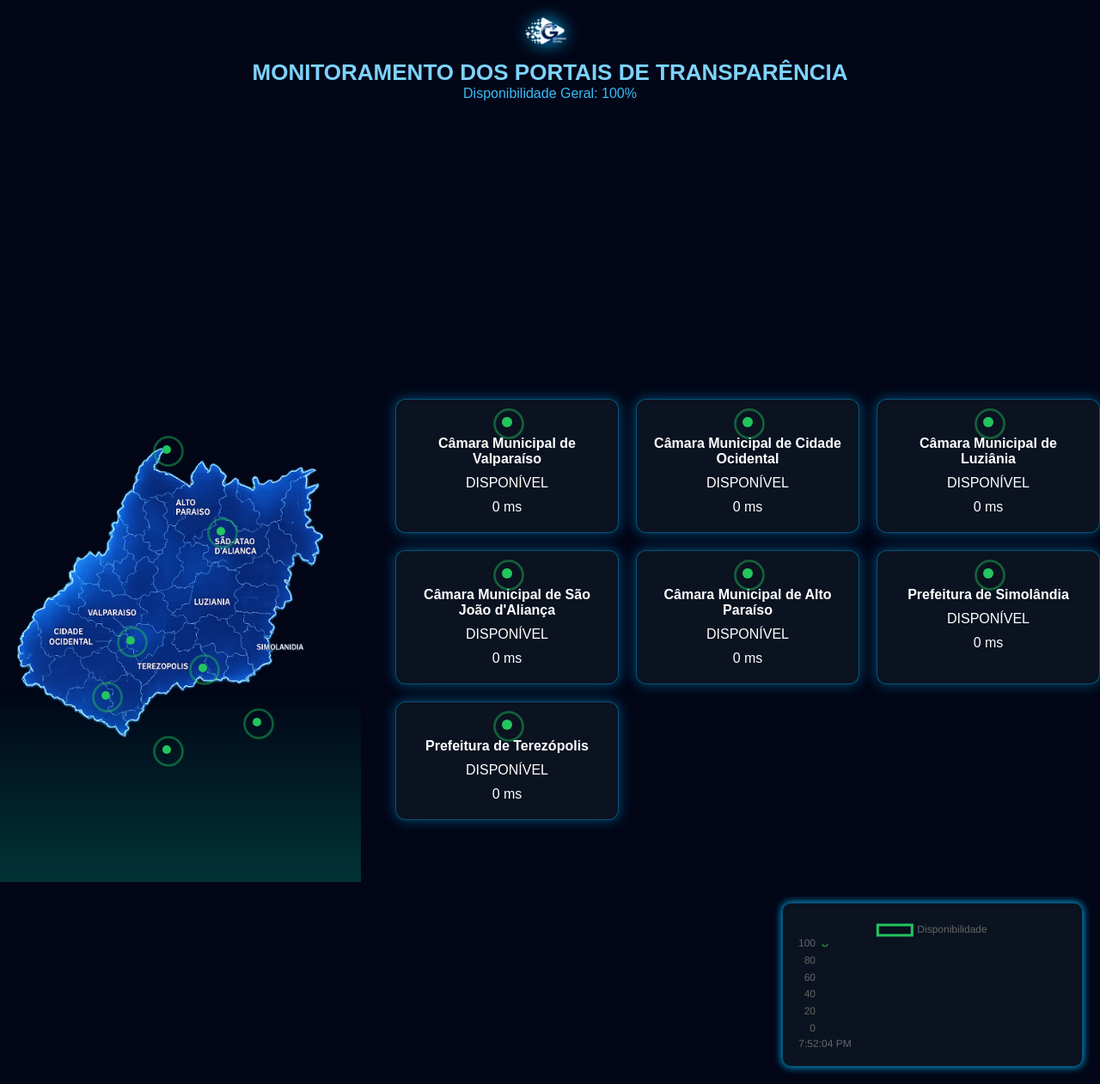
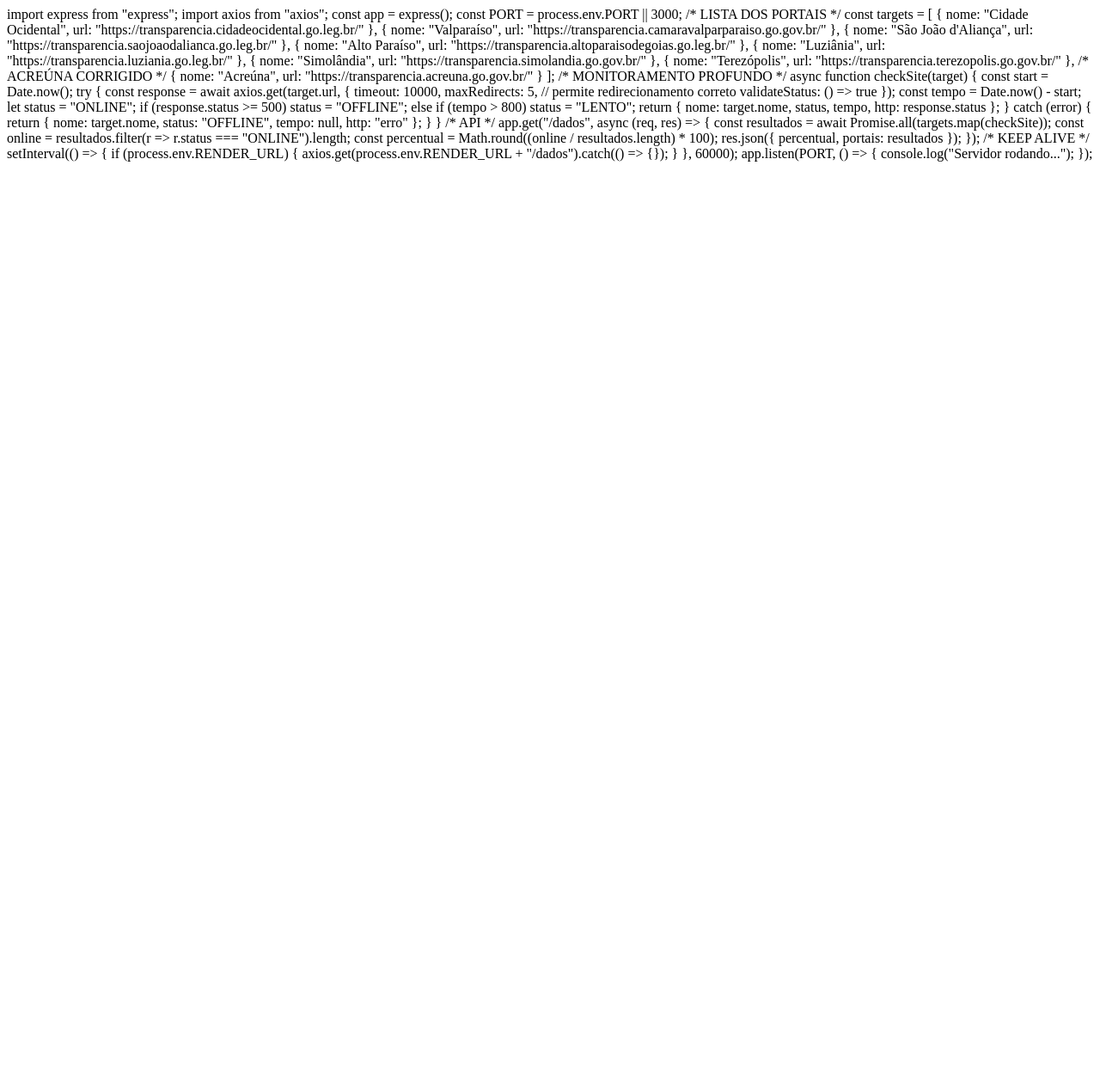
Before and after one commit to besttecsystem2025-cell/painel-noc-transparencia, a Flask app: page / in a window 1280 px wide. Shown: the whole page at 86% size. Run offline with Flask 3, Linux system fonts and the light colour scheme; data that the repository does not hold is empty.

Commit message:
Update dashboard.html

```diff
--- a/templates/dashboard.html
+++ b/templates/dashboard.html
@@ -1,416 +1,85 @@
-<!DOCTYPE html>
-<html lang="pt-br">
 
-<head>
+import express from "express";
+import axios from "axios";
 
-<meta charset="UTF-8">
-<meta name="viewport" content="width=device-width, initial-scale=1.0">
+const app = express();
+const PORT = process.env.PORT || 3000;
 
-<title>Centro de Monitoramento</title>
+/* LISTA DOS PORTAIS */
+const targets = [
+  { nome: "Cidade Ocidental", url: "https://transparencia.cidadeocidental.go.leg.br/" },
+  { nome: "Valparaíso", url: "https://transparencia.camaravalparparaiso.go.gov.br/" },
+  { nome: "São João d'Aliança", url: "https://transparencia.saojoaodalianca.go.leg.br/" },
+  { nome: "Alto Paraíso", url: "https://transparencia.altoparaisodegoias.go.leg.br/" },
+  { nome: "Luziânia", url: "https://transparencia.luziania.go.leg.br/" },
+  { nome: "Simolândia", url: "https://transparencia.simolandia.go.gov.br/" },
+  { nome: "Terezópolis", url: "https://transparencia.terezopolis.go.gov.br/" },
 
-<script src="https://cdn.jsdelivr.net/npm/chart.js"></script>
+  /* ACREÚNA CORRIGIDO */
+  { nome: "Acreúna", url: "https://transparencia.acreuna.go.gov.br/" }
+];
 
-<style>
+/* MONITORAMENTO PROFUNDO */
+async function checkSite(target) {
 
-*{
-margin:0;
-padding:0;
-box-sizing:border-box;
-}
+  const start = Date.now();
 
-html,body{
-width:100vw;
-height:100vh;
-overflow:hidden;
-background:#020617;
-font-family:Arial;
-color:white;
-}
+  try {
 
-/* HEADER */
+    const response = await axios.get(target.url, {
+      timeout: 10000,
+      maxRedirects: 5, // permite redirecionamento correto
+      validateStatus: () => true
+    });
 
-header{
-text-align:center;
-padding:10px;
-}
+    const tempo = Date.now() - start;
 
-header img{
-height:55px;
-filter:drop-shadow(0 0 10px #00bfff);
-}
+    let status = "ONLINE";
 
-h1{
-font-size:26px;
-color:#7dd3fc;
-}
+    if (response.status >= 500) status = "OFFLINE";
+    else if (tempo > 800) status = "LENTO";
 
-.status{
-color:#38bdf8;
-}
+    return {
+      nome: target.nome,
+      status,
+      tempo,
+      http: response.status
+    };
 
-/* LAYOUT */
+  } catch (error) {
 
-.container{
+    return {
+      nome: target.nome,
+      status: "OFFLINE",
+      tempo: null,
+      http: "erro"
+    };
 
-width:100%;
-height:calc(100vh - 100px);
-
-display:flex;
-
-justify-content:center;
-align-items:center;
-
-gap:40px;
-
-}
-
-/* MAPA */
-
-.mapa{
-
-width:420px;
-
-position:relative;
-
-overflow:hidden;
-
-}
-
-.mapa img{
-width:100%;
-}
-
-/* SCAN */
-
-.scan{
-
-position:absolute;
-
-width:100%;
-height:100%;
-
-background:linear-gradient(
-180deg,
-transparent,
-rgba(0,255,200,0.25),
-transparent
-);
-
-animation:scan 5s linear infinite;
-
-}
-
-@keyframes scan{
-
-0%{transform:translateY(-100%)}
-100%{transform:translateY(100%)}
-
-}
-
-/* RADAR NAS CIDADES */
-
-.city{
-
-position:absolute;
-
-width:10px;
-height:10px;
-
-background:#22c55e;
-
-border-radius:50%;
-
-}
-
-.city::after{
-
-content:'';
-
-position:absolute;
-
-width:24px;
-height:24px;
-
-border-radius:50%;
-
-border:2px solid #22c55e;
-
-top:-7px;
-left:-7px;
-
-animation:radar 2s infinite;
-
-}
-
-@keyframes radar{
-
-0%{
-transform:scale(.5);
-opacity:1;
-}
-
-100%{
-transform:scale(2);
-opacity:0;
-}
-
-}
-
-/* POSIÇÕES */
-
-.alto{top:20%; left:45%;}
-.valparaiso{top:55%; left:35%;}
-.cidade{top:65%; left:28%;}
-.luziania{top:60%; left:55%;}
-.saojoao{top:35%; left:60%;}
-.simolandia{top:70%; left:70%;}
-.terezopolis{top:75%; left:45%;}
-
-/* CARDS */
-
-.cards{
-
-display:grid;
-
-grid-template-columns:repeat(3,260px);
-
-gap:20px;
-
-}
-
-/* CARD */
-
-.card{
-
-background:#0b1220;
-
-border-radius:12px;
-
-padding:20px;
-
-text-align:center;
-
-border:1px solid rgba(0,180,255,.4);
-
-box-shadow:0 0 15px rgba(0,180,255,.4);
-
-display:flex;
-
-flex-direction:column;
-
-align-items:center;
-
-gap:10px;
-
-}
-
-.radar{
-
-width:12px;
-height:12px;
-
-background:#22c55e;
-
-border-radius:50%;
-
-position:relative;
-
-}
-
-.radar::after{
-
-content:'';
-
-position:absolute;
-
-width:24px;
-height:24px;
-
-border-radius:50%;
-
-border:2px solid #22c55e;
-
-top:-6px;
-left:-6px;
-
-animation:radar 2s infinite;
-
-}
-
-/* GRÁFICO */
-
-.grafico{
-
-position:absolute;
-
-bottom:20px;
-
-right:20px;
-
-width:350px;
-
-background:#0b1220;
-
-padding:15px;
-
-border-radius:10px;
-
-border:1px solid rgba(0,180,255,.4);
-
-box-shadow:0 0 10px #00bfff;
-
-}
-
-</style>
-
-</head>
-
-<body>
-
-<header>
-
-<img src="{{ url_for('static', filename='Governo Digital.png') }}">
-
-<h1>MONITORAMENTO DOS PORTAIS DE TRANSPARÊNCIA</h1>
-
-<div class="status">
-Disponibilidade Geral: <span id="percentual">100%</span>
-</div>
-
-</header>
-
-<div class="container">
-
-<div class="mapa">
-
-<img src="{{ url_for('static', filename='mapa-goias.png') }}">
-
-<div class="scan"></div>
-
-<div class="city alto"></div>
-<div class="city valparaiso"></div>
-<div class="city cidade"></div>
-<div class="city luziania"></div>
-<div class="city saojoao"></div>
-<div class="city simolandia"></div>
-<div class="city terezopolis"></div>
-
-</div>
-
-<div class="cards" id="grid"></div>
-
-</div>
-
-<div class="grafico">
-
-<canvas id="uptime"></canvas>
-
-</div>
-
-<script>
-
-const nomes = {
-
-"Cidade Ocidental":"Câmara Municipal de Cidade Ocidental",
-"Valparaíso":"Câmara Municipal de Valparaíso",
-"São João d'Aliança":"Câmara Municipal de São João d'Aliança",
-"Alto Paraíso":"Câmara Municipal de Alto Paraíso",
-"Luziânia":"Câmara Municipal de Luziânia",
-"Simolândia":"Prefeitura de Simolândia",
-"Terezópolis":"Prefeitura de Terezópolis"
-
-}
-
-const ctx = document.getElementById('uptime');
-
-const chart = new Chart(ctx,{
-
-type:'line',
-
-data:{
-labels:[],
-datasets:[{
-
-label:'Disponibilidade',
-
-data:[],
-
-borderColor:'#22c55e',
-
-tension:.3
-
-}]
-},
-
-options:{
-scales:{
-y:{
-min:0,
-max:100
-}
   }
 }
 
-})
+/* API */
+app.get("/dados", async (req, res) => {
 
-async function carregar(){
+  const resultados = await Promise.all(targets.map(checkSite));
 
-const resposta = await fetch("/dados")
+  const online = resultados.filter(r => r.status === "ONLINE").length;
+  const percentual = Math.round((online / resultados.length) * 100);
 
-const dados = await resposta.json()
+  res.json({
+    percentual,
+    portais: resultados
+  });
 
-document.getElementById("percentual").innerText = dados.percentual + "%"
+});
 
-const grid = document.getElementById("grid")
+/* KEEP ALIVE */
+setInterval(() => {
+  if (process.env.RENDER_URL) {
+    axios.get(process.env.RENDER_URL + "/dados").catch(() => {});
+  }
+}, 60000);
 
-grid.innerHTML=""
-
-dados.portais.forEach(p=>{
-
-grid.innerHTML+=`
-
-<div class="card">
-
-<div class="radar"></div>
-
-<strong>${nomes[p.nome]}</strong>
-
-<span>${p.status}</span>
-
-<span>${p.tempo} ms</span>
-
-</div>
-
-`
-
-})
-
-/* atualizar gráfico */
-
-const agora = new Date().toLocaleTimeString()
-
-chart.data.labels.push(agora)
-
-chart.data.datasets[0].data.push(dados.percentual)
-
-if(chart.data.labels.length>10){
-
-chart.data.labels.shift()
-
-chart.data.datasets[0].data.shift()
-
-}
-
-chart.update()
-
-}
-
-carregar()
-
-setInterval(carregar,30000)
-
-</script>
-
-</body>
-
-</html>
+app.listen(PORT, () => {
+  console.log("Servidor rodando...");
+});
```
Lines whose indentation alone changed are shown as unchanged.
